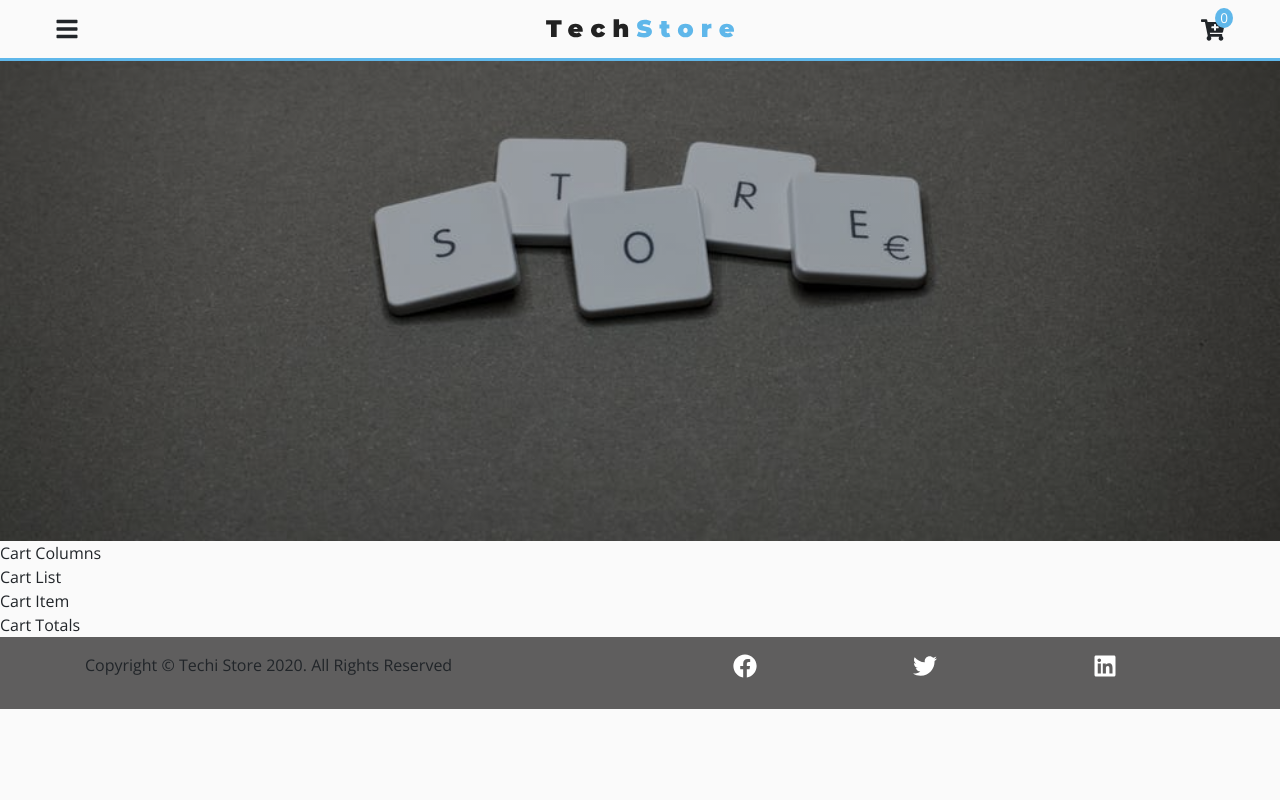
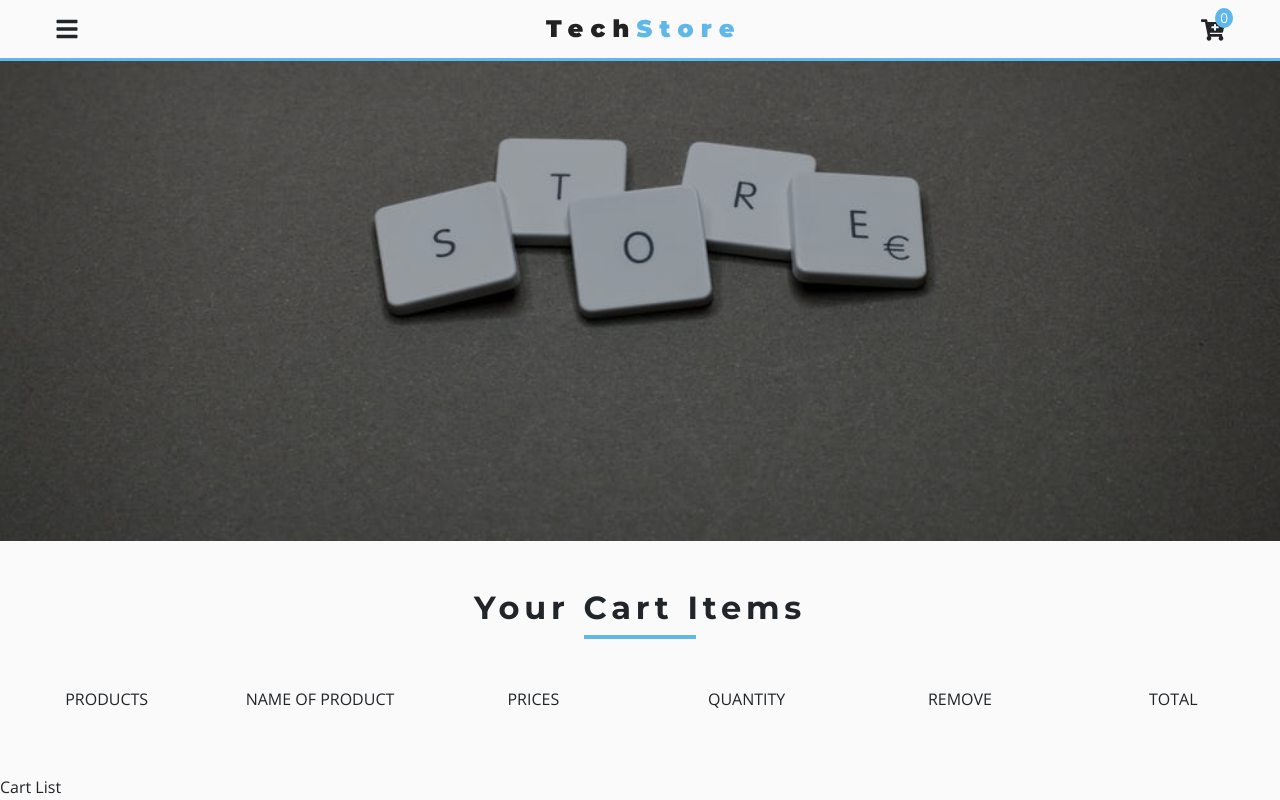
Before and after one commit to jn-html/Techi-store, a React (Create React App) app: page /cart in a window 1280 px wide. Shown: the top 800 px of the page. Built offline with nearby package versions, Linux system fonts and the light colour scheme.

Commit message:
CartColumns Component

```diff
--- a/src/components/CartPage/Cart.js
+++ b/src/components/CartPage/Cart.js
@@ -6,10 +6,17 @@
 
 export default function Cart() {
    return (
-      <div>
+      <section className="py-5">
+         {/* title */}
+         <div className="container">
+            <Title title="Your Cart items" center />
+         </div>
+         {/* cart colums */}
          <CartColumns />
+         {/* cart list */}
          <CartList />
+         {/* cart totals */}
          <CartTotals />
-      </div>
+      </section>
    )
 }
--- a/src/components/CartPage/CartColumns.js
+++ b/src/components/CartPage/CartColumns.js
@@ -2,8 +2,40 @@
 
 export default function CartColumns() {
    return (
-      <div>
-         Cart Columns
+      // fluid = div will expand on screen size
+      <div className="container-fluid text-center d-none d-lg-block my-5">
+         <div className="row">
+            {/* single column */}
+            <div className="col-lg-2">
+               <p className="text-uppercase">products</p>
+            </div>
+            {/* end of single column */}
+            {/* single column */}
+            <div className="col-lg-2">
+               <p className="text-uppercase">name of product</p>
+            </div>
+            {/* end of single column */}
+            {/* single column */}
+            <div className="col-lg-2">
+               <p className="text-uppercase">prices</p>
+            </div>
+            {/* end of single column */}
+            {/* single column */}
+            <div className="col-lg-2">
+               <p className="text-uppercase">quantity</p>
+            </div>
+            {/* end of single column */}
+            {/* single column */}
+            <div className="col-lg-2">
+               <p className="text-uppercase">remove</p>
+            </div>
+            {/* end of single column */}
+            {/* single column */}
+            <div className="col-lg-2">
+               <p className="text-uppercase">Total</p>
+            </div>
+            {/* end of single column */}
+         </div>
       </div>
    )
 }
```
